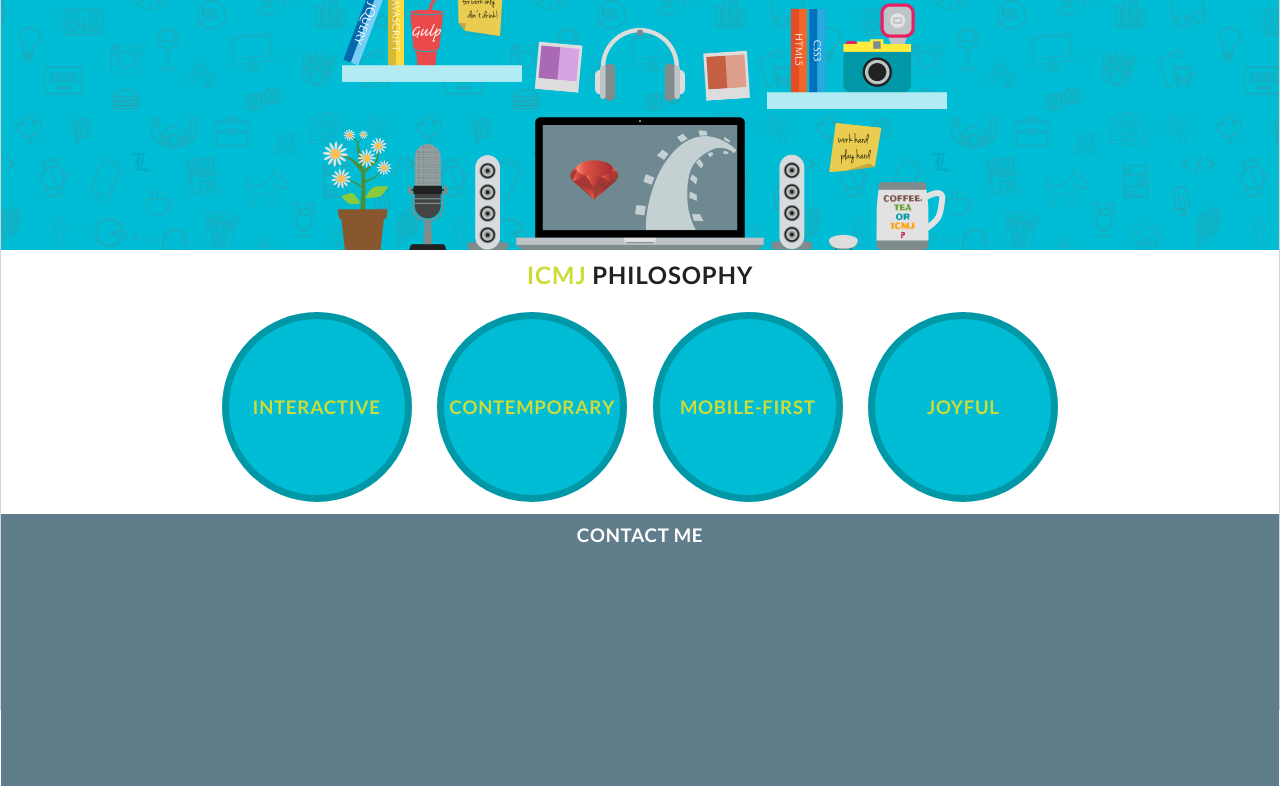
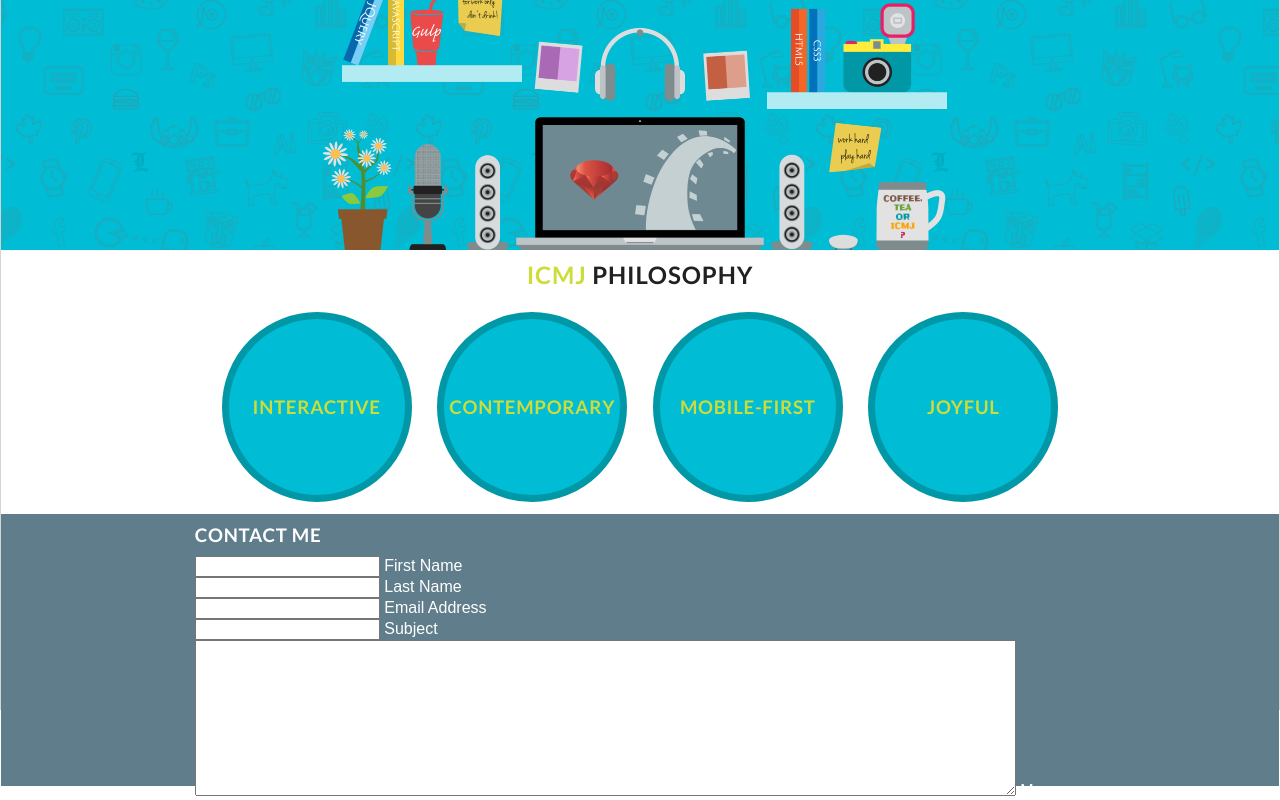
Before and after one commit to calvinfu1128/h5bp, a website: page index.html in a window 1280 px wide. Shown: the part 339-1139 px from the top of the page. Drawn offline with nearby package versions, Linux system fonts and the light colour scheme.

Commit message:
form elements added

```diff
--- a/index.html
+++ b/index.html
@@ -96,7 +96,46 @@
                 <div class="container">
                     <h3>CONTACT ME</h3>
                     <form class="contact-form">
-
+                        <div class="input">
+                            <input class="input-field" type="text"></input>
+                            <label class="input-label">
+                                <span class="input-label-content" data-content="First Name">
+                                    First Name
+                                </span>
+                            </label>
+                        </div>
+                        <div class="input">
+                            <input class="input-field" type="text"></input>
+                            <label class="input-label">
+                                <span class="input-label-content" data-content="Last Name">
+                                    Last Name
+                                </span>
+                            </label>
+                        </div>
+                        <div class="input">
+                            <input class="input-field" type="text"></input>
+                            <label class="input-label">
+                                <span class="input-label-content" data-content="Email Address">
+                                    Email Address
+                                </span>
+                            </label>
+                        </div>
+                        <div class="input">
+                            <input class="input-field" type="text"></input>
+                            <label class="input-label">
+                                <span class="input-label-content" data-content="Subject">
+                                    Subject
+                                </span>
+                            </label>
+                        </div>
+                        <div class="input">
+                            <textarea class="input-field" rows="10" cols="100"></textarea>
+                            <label class="input-label">
+                                <span class="input-label-content" data-content="Message">
+                                    Message
+                                </span>
+                            </label>
+                        </div>
                     </form>
                 </div>
             </footer>
```
Also changed, not shown: 1 other file.
